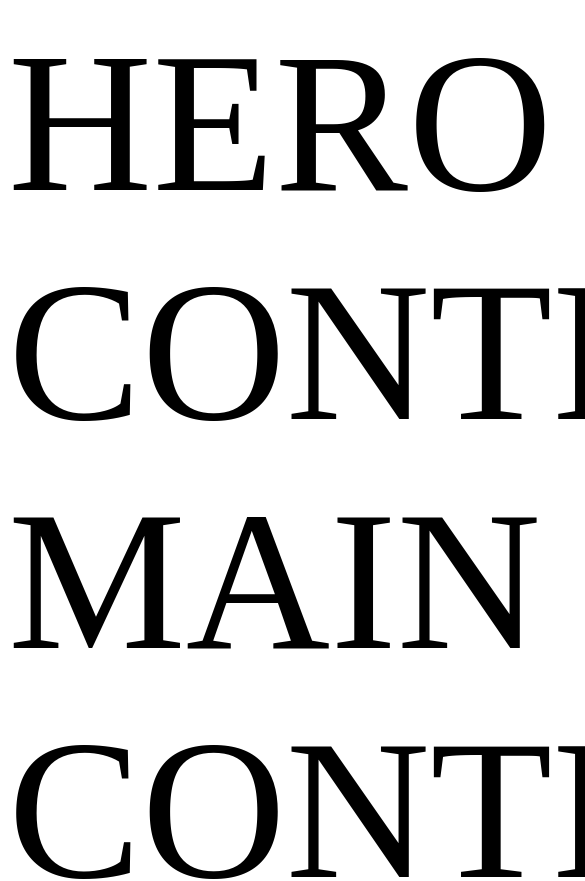
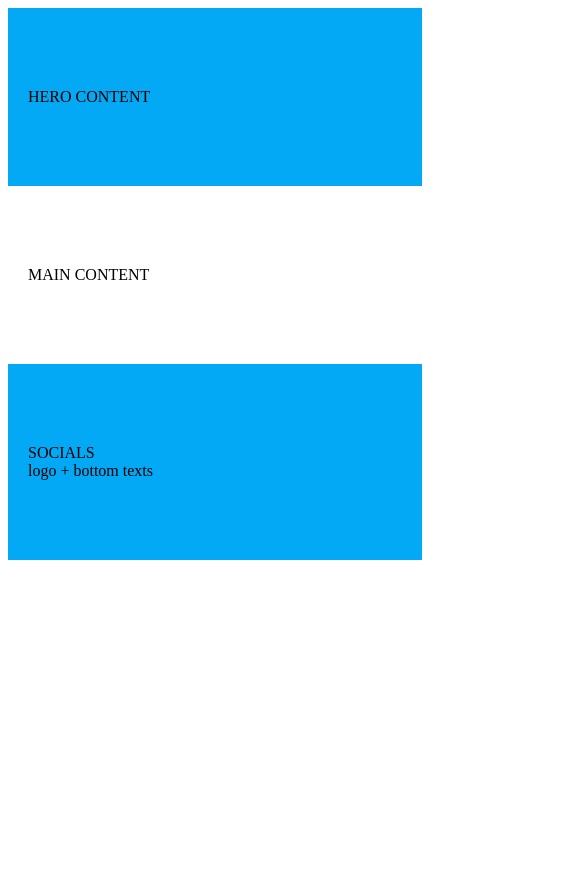
Before and after one commit to DarPoz/7-coming-soon, a website: page index.html in a window 390 px wide. Shown: the top 881 px of the page, 585 px wide, since content can reach past the window. After the commit the page ends 844 px from the top, so only its background shows below. Drawn offline with Linux system fonts and the light colour scheme.

Commit message:
Basic structure #1

```diff
--- a/css/base/layouts.css
+++ b/css/base/layouts.css
@@ -1,3 +1,47 @@
-body {
-   font-size: 200px;
+.container {
+    display: inline-block;
+    width: 100%;
+    padding: 80px 0 ;
 }
+
+.container > .row {
+    display: inline-block;
+    width: 1000px;
+    margin: 0 calc(50% - 500px);
+
+}
+
+.container > .small-row {
+    display: inline-block;
+    width: 600px;
+    margin:  0 calc(50% - 300px);
+
+}
+
+@media (max-width: 1100px) {
+    .container > .row {
+        width: 800px;
+        margin: 0 calc(50% - 400px);
+
+    }
+}
+@media (max-width: 900px) {
+    .container > .row {
+        width: 600px;
+        margin: 0 calc(50% - 300px);
+
+    }
+}
+
+@media (max-width: 640px) {
+    .container {
+       padding-left: 20px;
+       padding-right: 20px;
+    }
+    .container > .row,
+    .container > .small-row {
+        width: 100%;
+        margin: 0;
+
+    }
+}
--- a/css/base/variables.css
+++ b/css/base/variables.css
@@ -0,0 +1,4 @@
+:root {
+   --primary-color: #03a9f4;
+   --secondary-color: #E91D63;
+}
--- a/css/custom .css
+++ b/css/custom .css
@@ -15,3 +15,10 @@
 @import './components/progress\ bar.css';
 
 /* CUSTOM STYLE BELOW THIS COMPONENT LINE  */
+
+.bg-primary {
+    background-color: var(--primary-color);
+}
+.bg-secondary {
+    background-color: var(--secondary-color);
+}
--- a/index.html
+++ b/index.html
@@ -6,36 +6,35 @@
     <meta http-equiv="X-UA-Compatible" content="IE=edge">
     <meta name="viewport" content="width=device-width, initial-scale=1.0">
     <title>Document</title>
-    <!--base-->
-    <link rel="stylesheet" href="./css/base/layouts.css">
-    <link rel="stylesheet" href="./css/base/reset.css">
-    <link rel="stylesheet" href="./css/base/variables.css">
-    <!--3rd-party-->
-    <!--components-->
-    <link rel="stylesheet" href="./css/components/button.css">
-    <link rel="stylesheet" href="./css/components/clock.css">
-    <link rel="stylesheet" href="./css/components/forms.css">
-    <link rel="stylesheet" href="./css/components/mouse.css">
-    <link rel="stylesheet" href="./css/components/progress bar.css">
-    <!--custom/page-->
     <link rel="stylesheet" href="./css/custom .css">
 
 </head>
 
 <body>
-    <div>
-        HERO CONTENT
+    <div class="bg-primary container">
+        <div class="small-row">
+            HERO CONTENT
+        </div>
+
     </div>
 
 
-    <main>
-        MAIN CONTENT
+    <main class="container">
+        <div class="row">
+            MAIN CONTENT
+        </div>
+
     </main>
 
 
 
-    <footer>
-        FOOTER CONTENT
+    <footer class="bg-primary container">
+        <div class="row">
+            SOCIALS
+        </div>
+        <div class="small-row">
+            logo + bottom texts
+        </div>
     </footer>
 
 </body>
```
